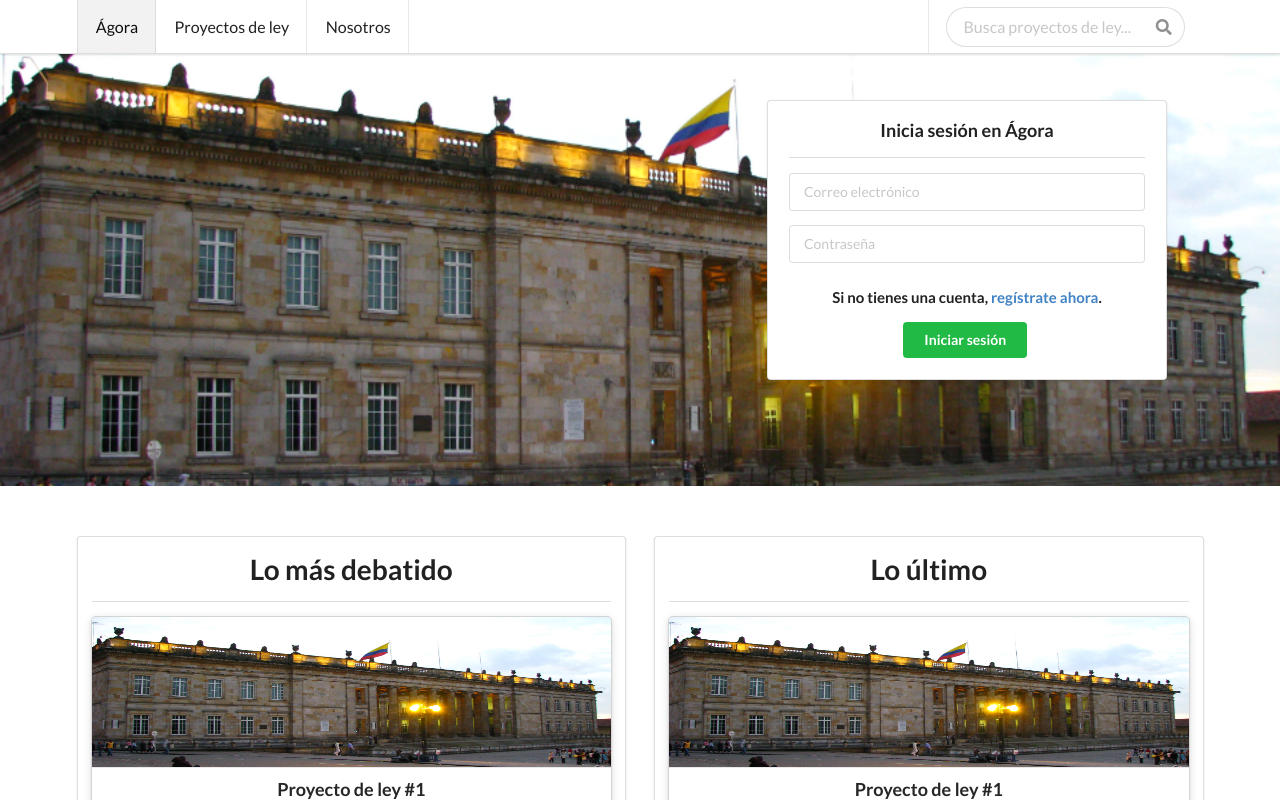
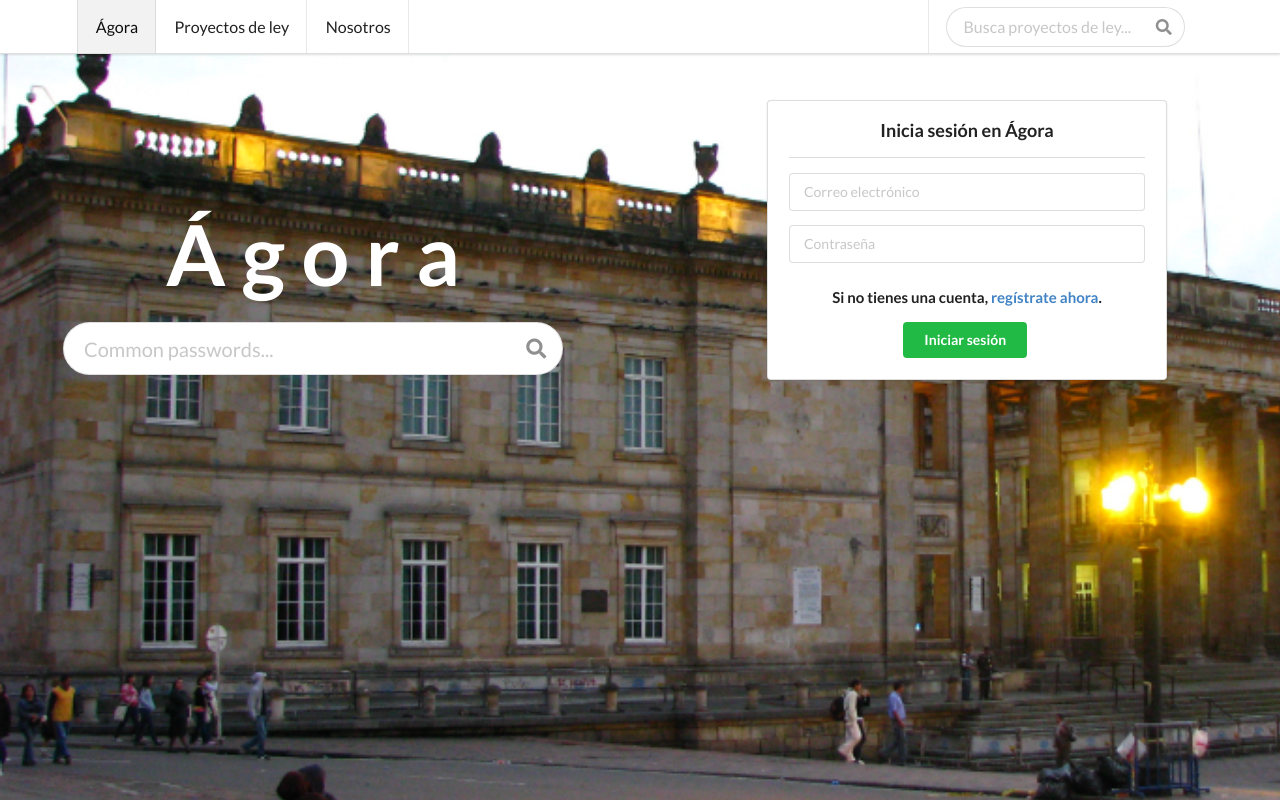
Before and after one commit to Agora-SE2/IS2_Agora_FE, a React (Create React App) app: page / in a window 1280 px wide. Shown: the top 800 px of the page. Built offline with nearby package versions, Linux system fonts and the light colour scheme.

Commit message:
Add searchbar to home banner

```diff
--- a/src/components/HomeBanner.css
+++ b/src/components/HomeBanner.css
@@ -1,4 +1,10 @@
 .home.banner {
     background-size: cover;
-    height: 500px;
+    height: 105vh;
 }
+
+.home.banner h1 {
+    margin-top: 200px;
+    font-size: 6em;
+    color: white;
+}
--- a/src/components/HomeBanner.js
+++ b/src/components/HomeBanner.js
@@ -1,6 +1,7 @@
 import React, { Component } from 'react';
 import ImgCapitolio from '../images/capitolio.png';
 import SigninForm from './SigninForm.js';
+import Searchbar from './Searchbar.js';
 import './HomeBanner.css';
 
 var bannerStyle = {
@@ -13,7 +14,10 @@ export default class HomeBanner extends Component {
             <div style={ bannerStyle } class="home banner">
                 <div className="ui grid">
                     <div className="eight wide column">
-                        <h1>Ágora</h1>
+                        <div className="ui container">
+                            <h1>Á g o r a</h1>
+                            <Searchbar />
+                        </div>
                     </div>
                     <div className="eight wide column">
                         <SigninForm />
--- /dev/null
+++ b/src/components/Searchbar.css
@@ -0,0 +1,3 @@
+.ui.huge.search input {
+    width: 25em;
+}
--- /dev/null
+++ b/src/components/Searchbar.js
@@ -0,0 +1,16 @@
+import React, { Component } from 'react';
+import './Searchbar.css';
+
+export default class Searchbar extends Component {
+    render() {
+        return (
+            <div class="ui huge search">
+                <div class="ui icon input">
+                    <input class="prompt" type="text" placeholder="Common passwords..." />
+                    <i class="search icon"></i>
+                </div>
+                <div class="results"></div>
+            </div>
+        );
+    }
+}
```
